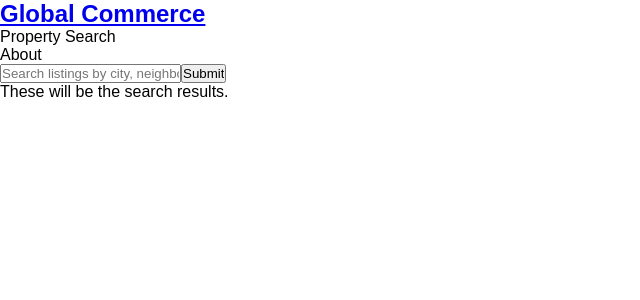
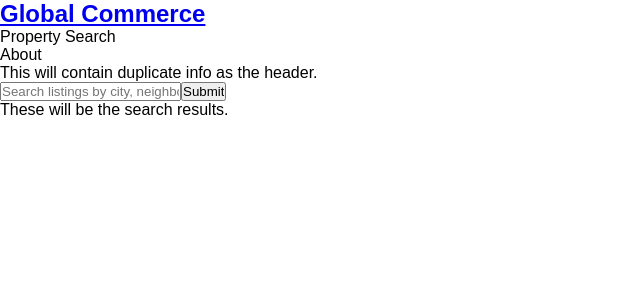
Before and after one commit to tohanian/global-commerce, a React (Create React App) app: page / in a window 1280 px wide. Shown: the top 300 px of the page, without its empty margins (0-640 px from the left). Built offline with nearby package versions, Linux system fonts and the light colour scheme.

Commit message:
Added logic for landing page search bar.

```diff
--- a/package.json
+++ b/package.json
@@ -4,8 +4,8 @@
   "private": true,
   "dependencies": {
     "ajv": "^6.4.0",
-    "react": "^16.3.0",
-    "react-dom": "^16.3.0",
+    "react": "^16.3.2",
+    "react-dom": "^16.3.2",
     "react-router-dom": "^4.2.2",
     "react-scripts": "1.1.1"
   },
--- a/src/App.js
+++ b/src/App.js
@@ -2,7 +2,7 @@ import React, { Component } from "react";
 import { Route } from "react-router-dom";
 
 // Containers
-import LandingPage from "./containers/Home";
+import LandingPage from "./containers/LandingPage";
 import PropertySearchView from "./containers/PropertySearchView";
 import Header from "./containers/Header";
 
--- a/src/components/HomeSearch.js
+++ b/src/components/HomeSearch.js
@@ -5,14 +5,26 @@ class HomeSearch extends Component {
 		searchQuery: ""
 	};
 
+	handleSearchChange = e => this.setState({ searchQuery: e.target.value });
+
+	handleSearchSubmit = e => {
+		e.preventDefault();
+		console.log("search query", this.state.searchQuery);
+		this.setState({ searchQuery: "" });
+	};
+
 	render() {
 		return (
-			<div>
-				<form>
+			<div className="home-search">
+				<div className="home-search-header">
+					This will contain duplicate info as the header.
+				</div>
+				<form onSubmit={this.handleSearchSubmit}>
 					<input
 						type="text"
 						name="search"
 						placeholder="Search listings by city, neighborhood, or zip code"
+						onChange={this.handleSearchChange}
 						value={this.state.searchQuery}
 					/>
 					<input type="submit" />
```
Also changed, not shown: src/containers/LandingPage.js (renamed from src/containers/Home.js), 2 other files (tests, documents, lock files or other folders).
